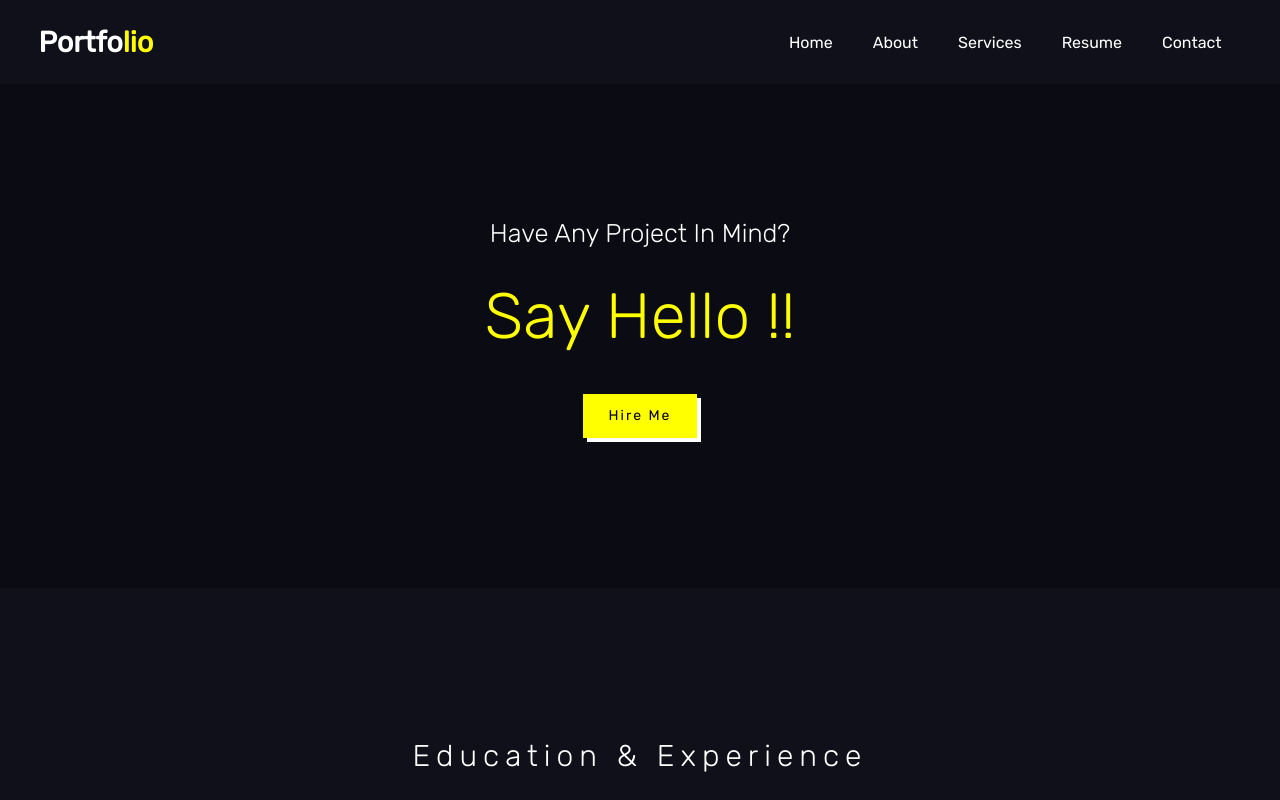
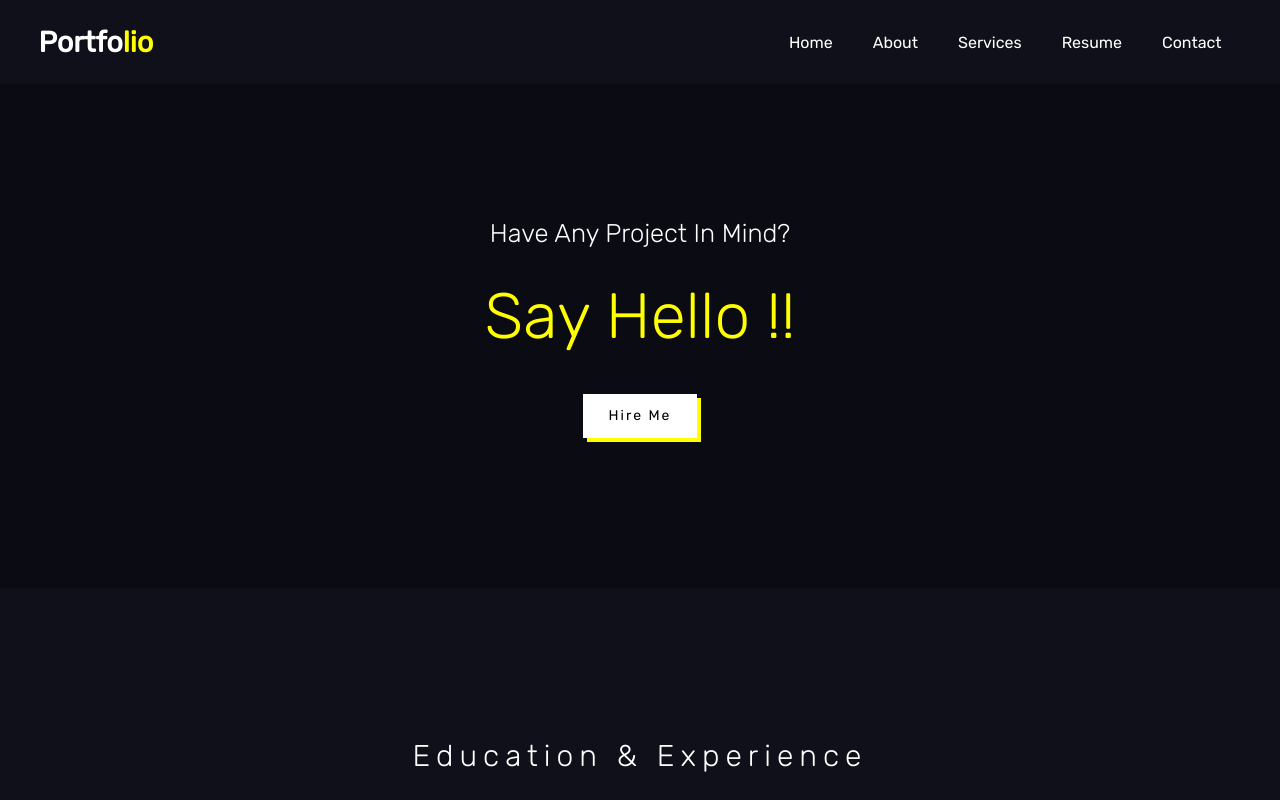
Before and after one commit to King-Kyereh-Nkansah/eNKay.Tech, a plain HTML site: page index.html in a window 1280 px wide. In both pictures the pointer is over the link "Hire Me". Shown: the part 1929-2729 px from the top of the page. Drawn offline with nearby package versions, Linux system fonts and the light colour scheme.

Commit message:
Update personal.css

```diff
--- a/personal.css
+++ b/personal.css
@@ -263,6 +263,11 @@ section{
     transition: ease all 0.35s;
     cursor: pointer;
 }
+.cta-btn:hover{
+    background:var(--text-color);
+    color: black;
+    box-shadow: 4px 4px var(--main-color);
+}
 .cta h4{
     color: var(--text-color);
     font-size: 1.6rem;
```
